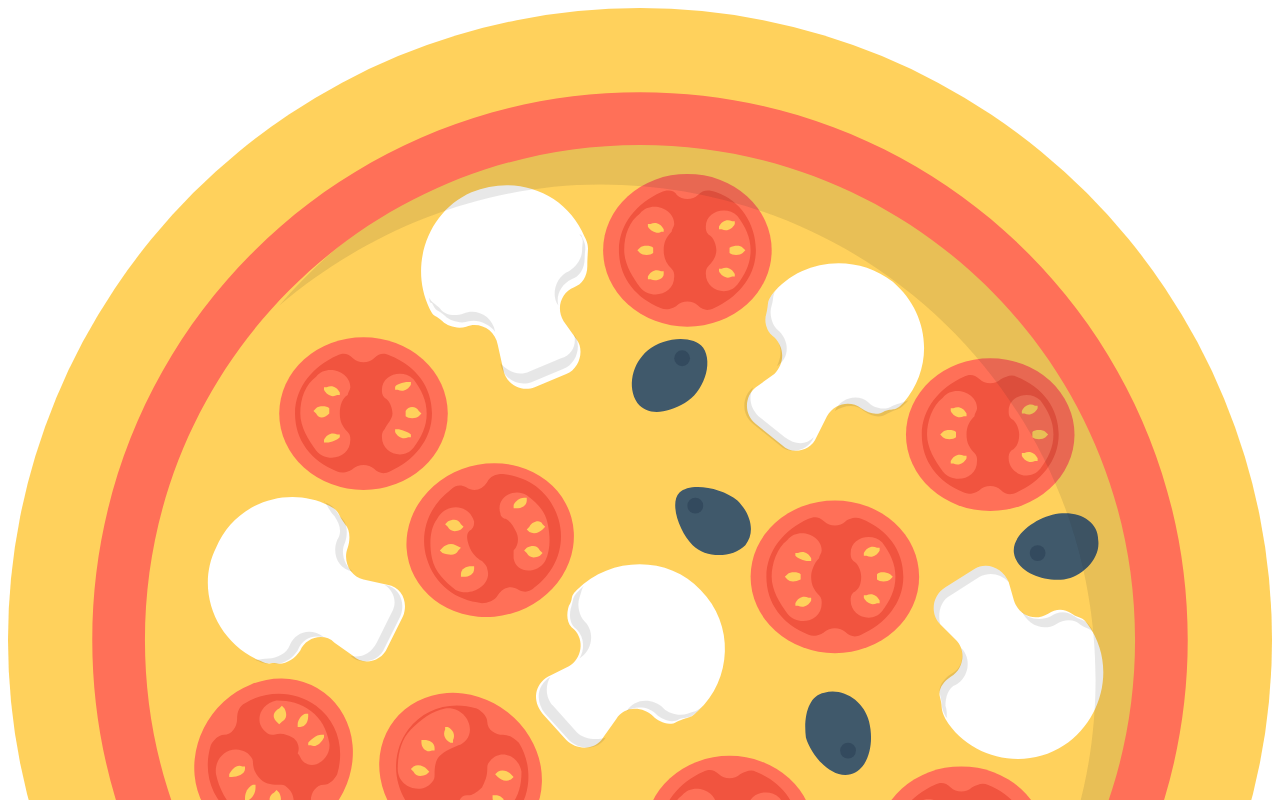
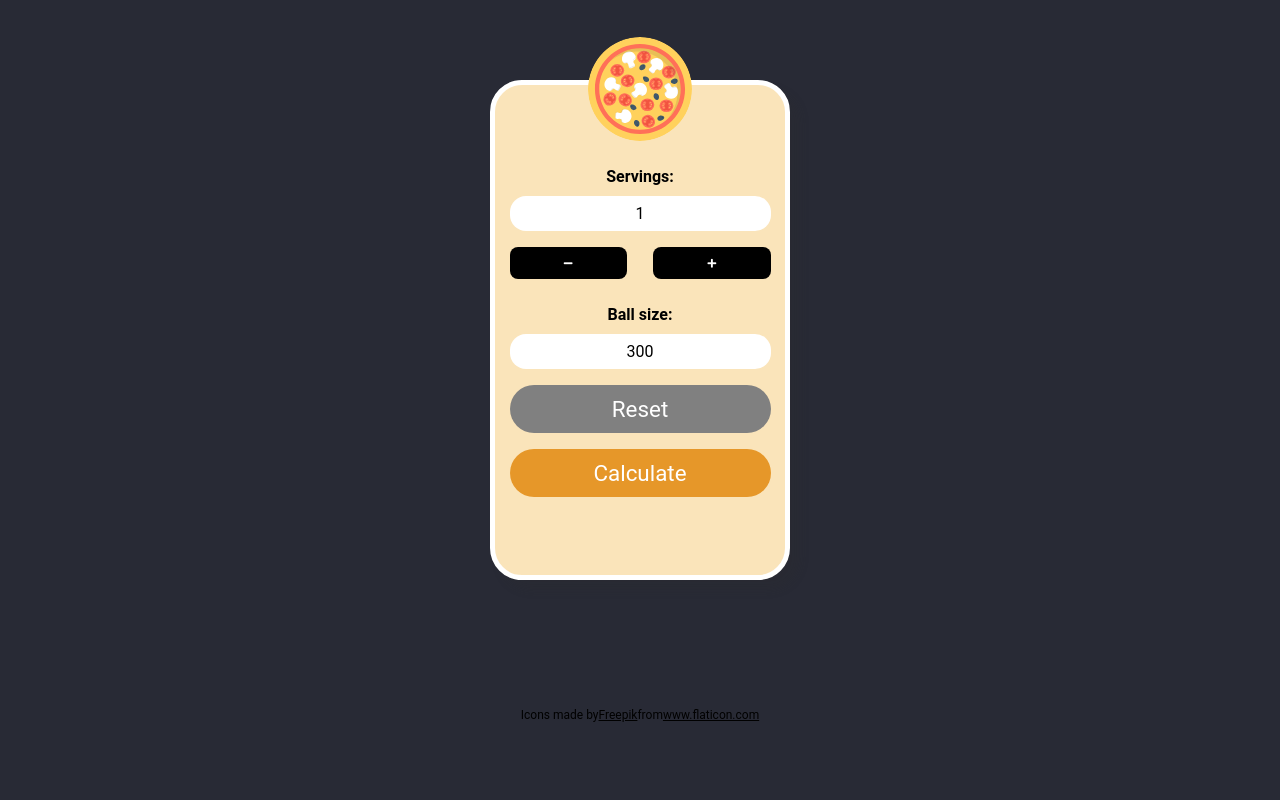
Before and after one commit to peterfulop/PizzApp, a plain HTML site: page index.html in a window 1280 px wide. Shown: the top 800 px of the page. Drawn offline with Linux system fonts and the light colour scheme; the site is published under a folder, as on GitHub Pages, so addresses that start at the root find nothing.

Commit message:
Update index.html

```diff
--- a/index.html
+++ b/index.html
@@ -5,7 +5,7 @@
     <meta charset="UTF-8">
     <meta http-equiv="X-UA-Compatible" content="IE=edge">
     <meta name="viewport" content="width=device-width, initial-scale=1.0">
-    <link rel="stylesheet" href="/pizza.css">
+    <link rel="stylesheet" href="pizza.css">
     <link rel="shortcut icon" href="./IMG/favicon.ico" type="image/x-icon">
     <link rel="stylesheet" href="https://use.fontawesome.com/releases/v5.0.7/css/all.css">
     <title>Pizza dough calculator</title>
```
